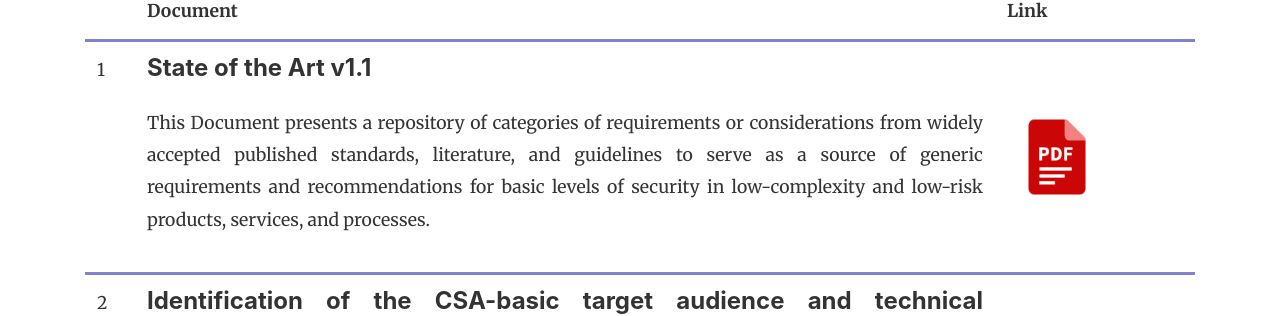
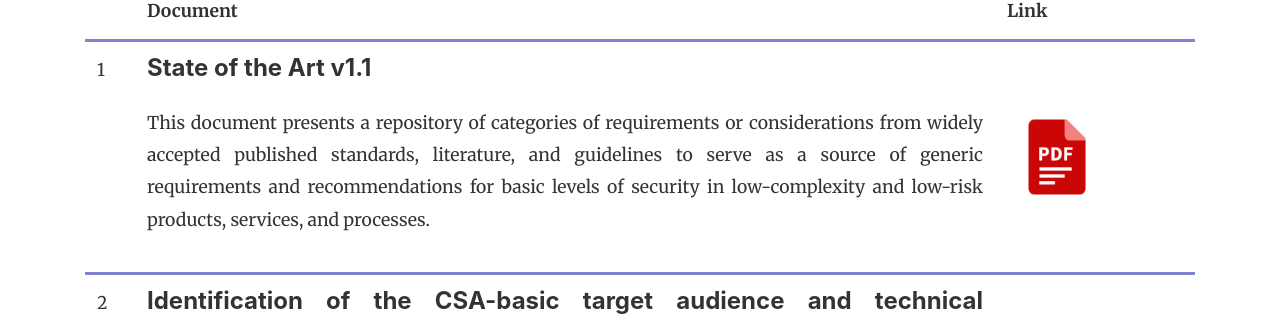
Before and after one commit to NC3-LU/coral-project, a Jekyll site: the page built from documentation.md, in a window 1280 px wide and 900 px high. Shown: the part 397-713 px from the top of the window. Built offline with Jekyll 4.4.1, drawn with Linux system fonts in a browser that asks for light colours; nearby versions of some CDN libraries.

```diff
--- a/_data/documents.yml
+++ b/_data/documents.yml
@@ -1,5 +1,5 @@
 - title: State of the Art v1.1
-  description: "This Document presents a repository of categories of requirements or considerations from widely accepted published standards, literature, and guidelines to serve as a source of generic requirements and recommendations for basic levels of security in low-complexity and low-risk products, services, and processes."
+  description: "This document presents a repository of categories of requirements or considerations from widely accepted published standards, literature, and guidelines to serve as a source of generic requirements and recommendations for basic levels of security in low-complexity and low-risk products, services, and processes."
   date: 15/02/2022
   link: "/assets/docs/SotA%20CS%20ProdsServsProcs_v1.1.pdf"
 
```
